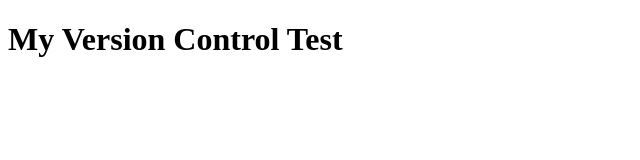
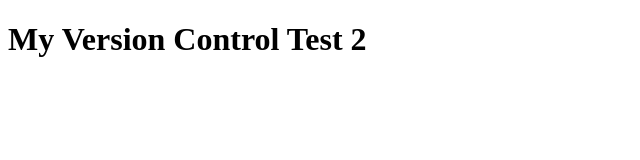
Before and after one commit to TelmaAkemi/TelmaAkemi, a plain HTML site: page index.html in a window 1280 px wide. Shown: the full height of the page, 0-640 px from the left. Drawn offline with Linux system fonts and the light colour scheme.

```diff
--- a/index.html
+++ b/index.html
@@ -4,7 +4,7 @@
 	<title>VCS Test</title>
 </head>
 <body>
-<h1>My Version Control Test</h1>
+<h1>My Version Control Test 2</h1>
 
 </body>
 </html>
```
